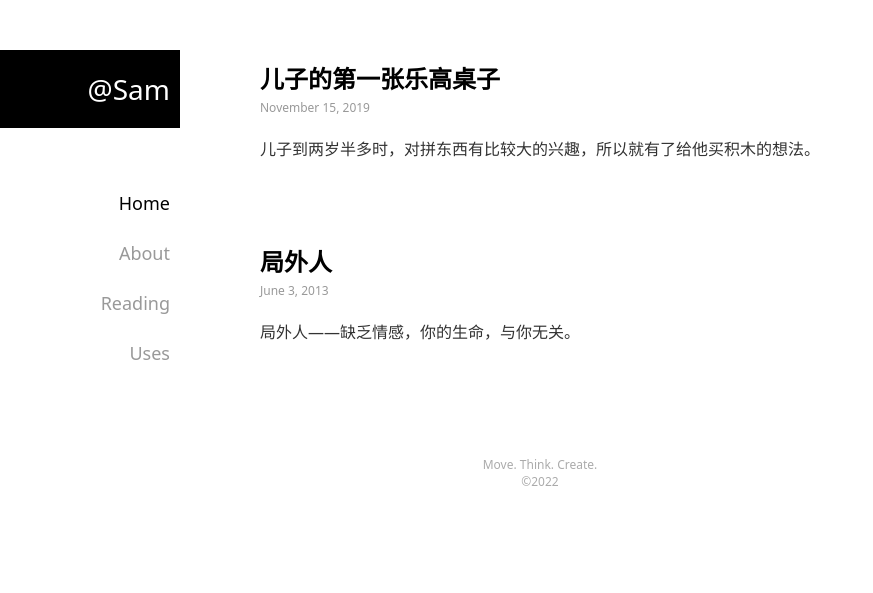
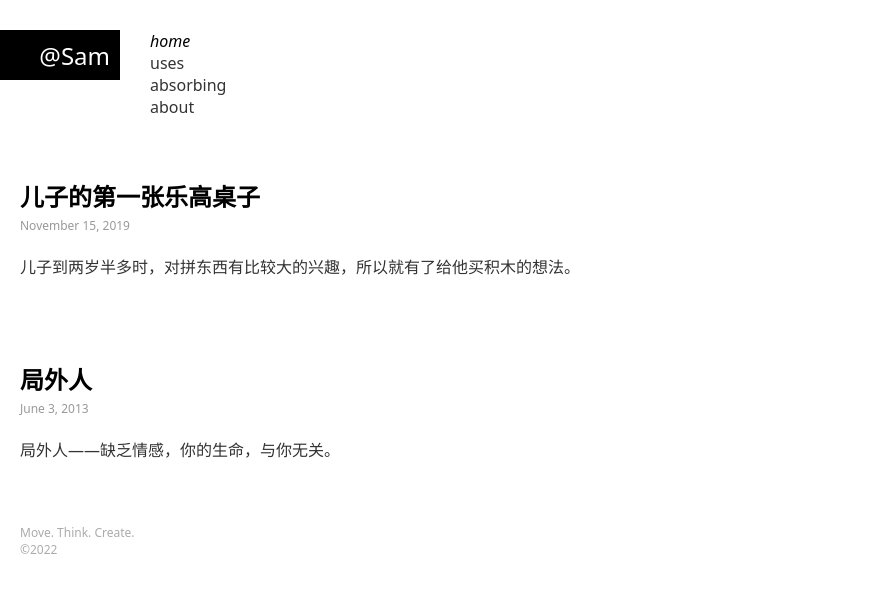
Before and after one commit to samzeng/samzeng.github.io, a Jekyll site: the page built from index.markdown, in a window 1280 px wide. Shown: the top 593 px of the page, without its empty margins (0-873 px from the left). Built offline with Jekyll 4.4.1, drawn with Linux system fonts in a browser that asks for light colours.

Commit message:
Restructuring the website directory

```diff
--- a/_includes/logo.html
+++ b/_includes/logo.html
@@ -1,3 +1,5 @@
-<a class="site-logo" rel="author" href="https://twitter.com/deshanzeng">
-  @Sam
-</a>
+<div class="site-logo">
+  <a class="site-logo__link" rel="author" href="https://twitter.com/deshanzeng">
+    @Sam
+  </a>
+</div>
--- a/_includes/nav.html
+++ b/_includes/nav.html
@@ -1,14 +1,42 @@
-{%- assign default_paths = site.pages | map: "path" -%}
-{%- assign page_paths = site.header_pages | default: default_paths -%}
+{% assign navList = site.data.site_nav %}
 
-{%- if page_paths -%}
+{% if navList[0] %}
+
+{% for nav in navList %}
+{% assign matchNav = navList | where: "url", page.url %}
+{% assign matchChild = nav.children | where: "url", page.url %}
+
+{% if matchNav[0] and page.url == nav.url %}
+  {% assign children = matchNav[0].children %}
+{% else %}
+  {% if matchChild[0] %}
+    {% assign children = nav.children %}
+  {% endif %}
+{% endif %}
+{% endfor %}
+
 <nav class="site-nav">
-  <a {% if page.url == '/' %}class="is-active"{% endif %} href="{{ '/' | relative_url }}">{{ 'home' | capitalize }}</a>
-  {%- for path in page_paths -%}
-  {%- assign my_page = site.pages | where: "path", path | first -%}
-  {%- if my_page.title -%}
-  <a href="{{ my_page.url | relative_url }}" {% if page.url == my_page.url -%} class="is-active"{%- endif -%}>{{ my_page.title | escape | capitalize }}</a>
-  {%- endif -%}
-  {%- endfor -%}
+  <ul class="site-nav__list">
+    {% for nav in navList %}
+    <li class="site-nav__item">
+      {% assign currentNavChild = nav.children | where: "url", page.url %}
+      <a href="{{ nav.url }}" {% if page.url == nav.url or currentNavChild[0] -%} class="is-active"{%- endif -%}>
+        {{ nav.name }}
+      </a>
+    </li>
+    {% endfor %}
+  </ul>
+
+  {% if children[0] %}
+  <ul class="site-nav__children">
+    {% for child in children %}
+    <li>
+      <a href="{{ child.url }}" {% if page.url == child.url -%} class="is-active"{%- endif -%}>
+        {{ child.name }}
+      </a>
+    </li>
+    {% endfor %}
+  </ul>
+  {% endif %}
 </nav>
-{%- endif -%}
+{% endif %}
--- a/_layouts/default.html
+++ b/_layouts/default.html
@@ -2,9 +2,7 @@
 <html lang="{{ page.lang | default: site.lang | default: "zh" }}">
   {%- include head.html -%}
   <body>
-    <div class="fixed">
-      {%- include header.html -%}
-    </div>
+    {%- include header.html -%}
 
     <main class="site-content" aria-label="Content">
       {{ content }}
--- /dev/null
+++ b/absorbing.markdown
@@ -0,0 +1,5 @@
+---
+layout: page
+title: absorbing
+permalink: /absorbing/
+---
--- a/assets/main.css
+++ b/assets/main.css
@@ -28,14 +28,11 @@ body {
 /**
  * 布局
  */
-
-.fixed {
-  position: fixed;
-  top: 50px;
-  width: 180px;
+.site-header {
+  display: flex;
+  padding-top: 30px;
 }
 .site-content {
-  margin-left: 240px;
   padding: 60px 20px;
   width: 640px;
 }
@@ -43,16 +40,20 @@ body {
 /**
  * Logo
  */
-.site-logo,
-.site-logo:active {
-  display: block;
-  margin-bottom: 50px;
-  padding: 20px 10px;
+.site-logo {
+  display: flex;
+  justify-content: flex-end;
+  align-items: center;
+  padding: 10px;
+  width: 120px;
+  height: 50px;
+  background-color: #000;
+}
+.site-logo__link,
+.site-logo__link:active {
   text-decoration: none;
   color: #fff;
-  text-align: right;
-  font-size: 28px;
-  background-color: #000;
+  font-size: 24px;
 }
 
 /**
@@ -60,35 +61,39 @@ body {
  */
 .site-nav {
   display: flex;
-  flex-direction: column;
-  align-items: flex-end;
+  margin-left: 30px;
 }
 .site-nav a {
-  margin-top: 10px;
-  margin-bottom: 10px;
-  padding: 3px 10px;
-  color: #999;
+  color: #333;
   text-decoration: none;
-  line-height: 24px;
-  font-size: 18px;
 }
 .site-nav a.is-active {
   color: #000;
+  font-style: italic;
 }
 .site-nav a:hover {
   color: #fff;
   background-color: #000;
 }
+.site-nav__item {
+  display: flex;
+}
+.site-nav__list {
+  list-style: none;
+}
+.site-nav__children {
+  list-style: none;
+  margin-left: 30px;
+}
+
+
 
 /**
  * Footer
  */
 .site-footer {
-  margin-top: 50px;
-  padding-left: 240px;
-  padding-bottom: 50px;
-  width: 840px;
-  text-align: center;
+  padding-left: 20px;
+  padding-bottom: 20px;
   color: #ababab;
   font-size: 12px;
 }
@@ -253,17 +258,6 @@ body {
 .typography :target {
   color: #000;
 }
-
-@media (max-width: 1024px) {
-  .fixed {
-    position: relative;
-    top: 10px;
-  }
-  .site-nav {
-    flex-direction: row;
-  }
-  .site-content {
-    margin-left: 0;
-    width: 100%;
-  }
+.typography details summary {
+  cursor: pointer;
 }
```
Also changed, not shown: _data/site_nav.yml (added, +22 -0 lines), hardware.markdown (added, +7 -0 lines), listening.markdown (added, +7 -0 lines), software.markdown (added, +7 -0 lines), watching.markdown (added, +7 -0 lines).
